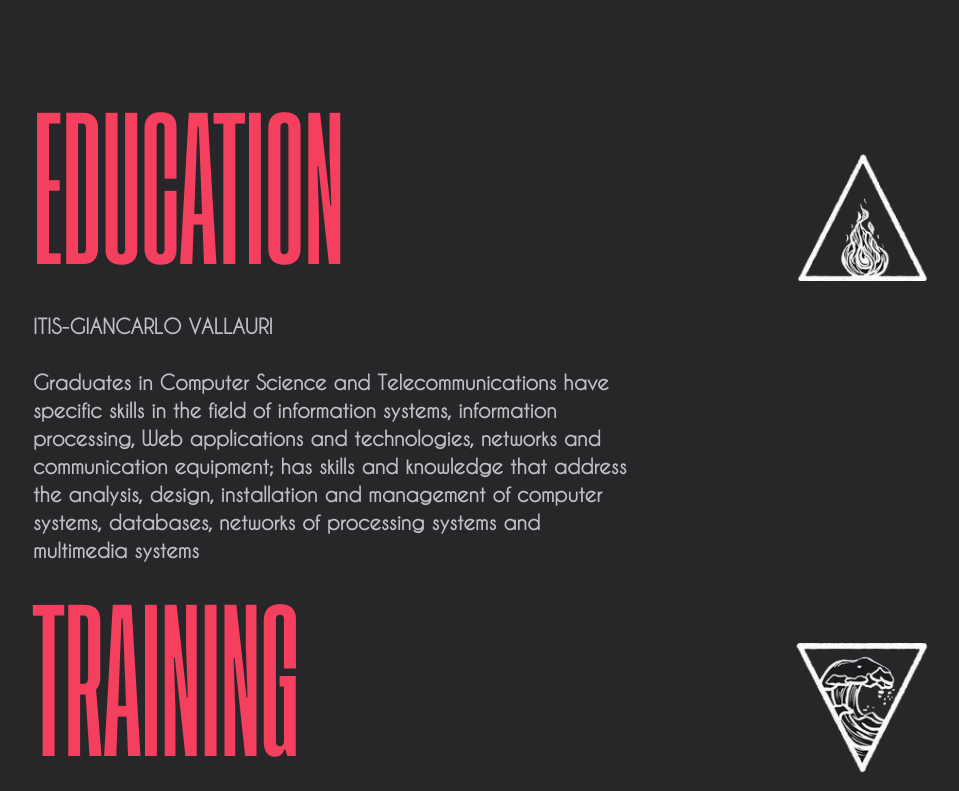
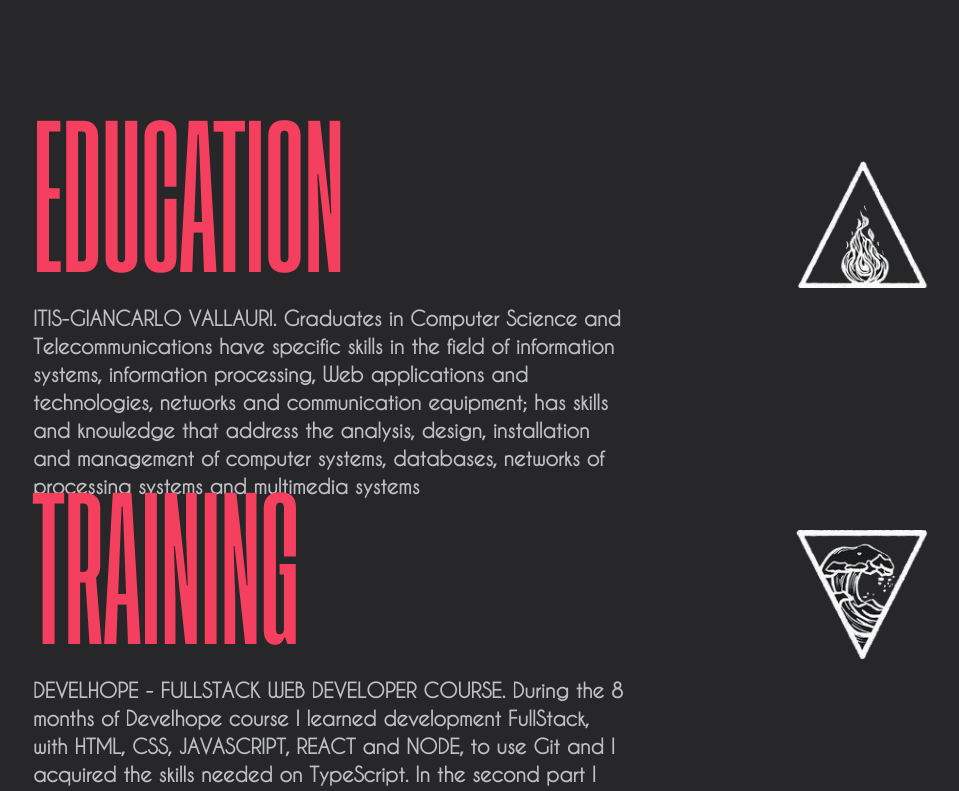
Before and after one commit to Christian-Silvestri/web, a React (Create React App) app: page / in a window 1280 px wide. Shown: the part 1740-2531 px from the top of the page, without its empty margins (159-1118 px from the left). Built offline with nearby package versions, Linux system fonts and the light colour scheme.

Commit message:
beta test 0.2

```diff
--- a/src/component/About.js
+++ b/src/component/About.js
@@ -18,7 +18,7 @@ function About() {
 
 
   return (
-    <div className='pt-8 flex flex-col gap-48'>
+    <div className='pt-8 flex flex-col gap-72'>
       <InfoCard
         title={'about me'}
         para={`My name is Christian Silvestri, I'm a Junior Full-Stack developer based in Rome.
@@ -43,8 +43,8 @@ function About() {
       <div>
         <InfoCard
           title={'education'}
-          subTitle={'ITIS-GIANCARLO VALLAURI'}
-          para={`Graduates in Computer Science and Telecommunications have specific skills in the field of information
+
+          para={`ITIS-GIANCARLO VALLAURI. Graduates in Computer Science and Telecommunications have specific skills in the field of information
             systems, information processing, Web applications and technologies, networks and communication equipment;
             has skills and knowledge that address the analysis, design, installation and management of computer systems,
             databases, networks of processing systems and multimedia systems`}
@@ -52,8 +52,8 @@ function About() {
         />
         <InfoCard
           title={'training'}
-          subTitle={'DEVELHOPE - FULLSTACK WEB DEVELOPER COURSE'}
-          para={` During the 8 months of Develhope course I learned development FullStack, with HTML, CSS, JAVASCRIPT, REACT and
+
+          para={`DEVELHOPE - FULLSTACK WEB DEVELOPER COURSE. During the 8 months of Develhope course I learned development FullStack, with HTML, CSS, JAVASCRIPT, REACT and
           NODE, to use Git and I acquired the skills needed on TypeScript.
           In the second part I explored all the elements essential to developing software and I have developed a
           true web application with agile methodologies`}
@@ -68,13 +68,13 @@ function About() {
 function InfoCard(props) {
   return (
     <div className='px-4 lg:px-12 xl:px-48 2xl:px-72 '>
-      <div className='flex justify-between w-full h-full items-center'>
-        <h1 className='pb-8 2xl:pb-14 text-9xl lg:text-9xl xl:text-10xl 2xl:text-11xl w-min'>{props.title}</h1>
+      <div className='flex justify-between w-full h-full items-end'>
+        <h1 className='text-9xl lg:text-9xl xl:text-10xl 2xl:text-11xl w-min'>{props.title}</h1>
         <img src={props.logo} alt='' className='max-h-[100px] lg:max-h-[100px] xl:max-h-[130px] 2xl:min-h-[200px]' />
       </div>
-      <div className='pb-12  lg:w-2/3'>
+      <div className='pt-4 lg:w-2/3'>
         <p className='text-xl 2xl:text-2xl'>
-          <div className=''>{props.subTitle}</div><br />{props.para}
+          {props.para}
         </p>
       </div>
     </div>
```
